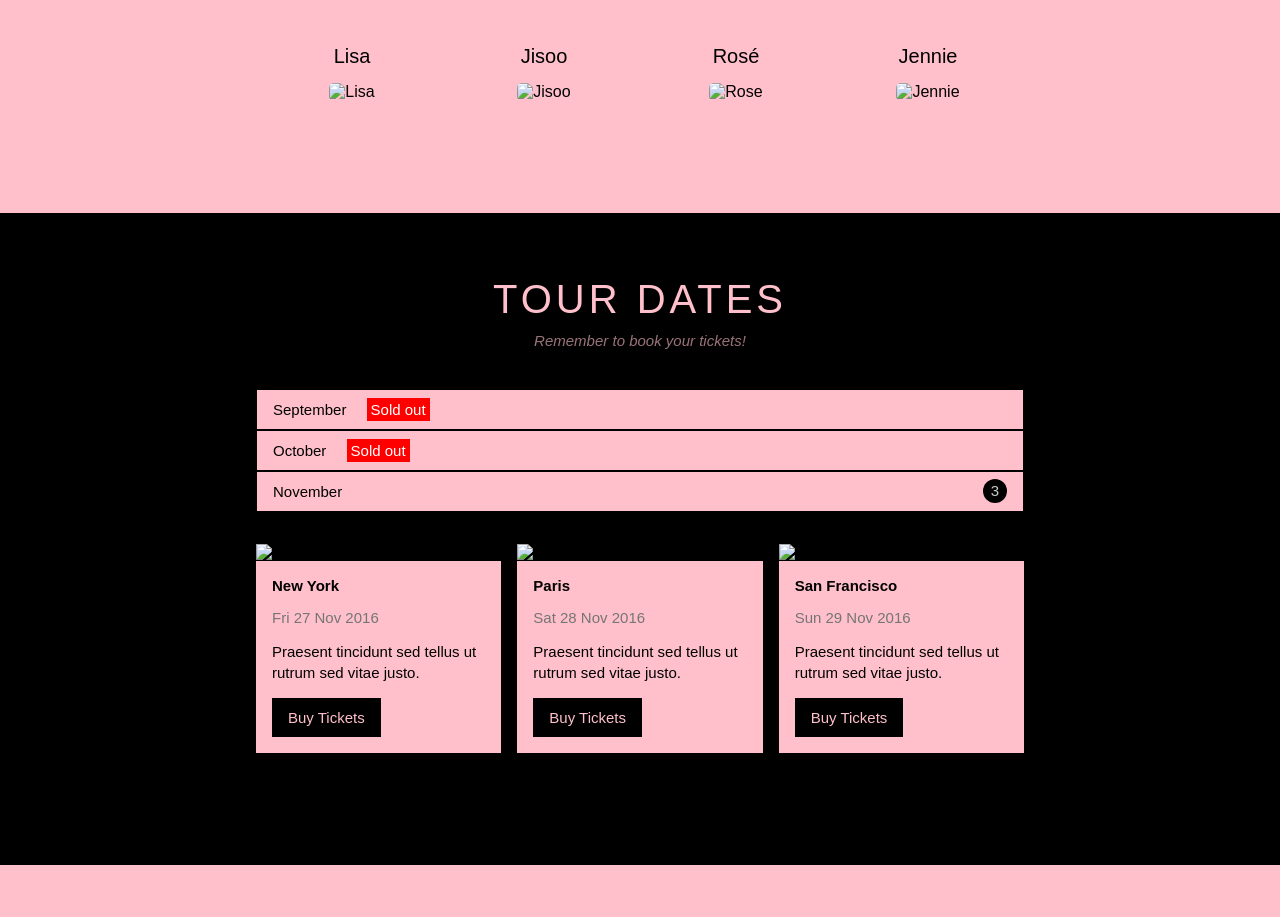
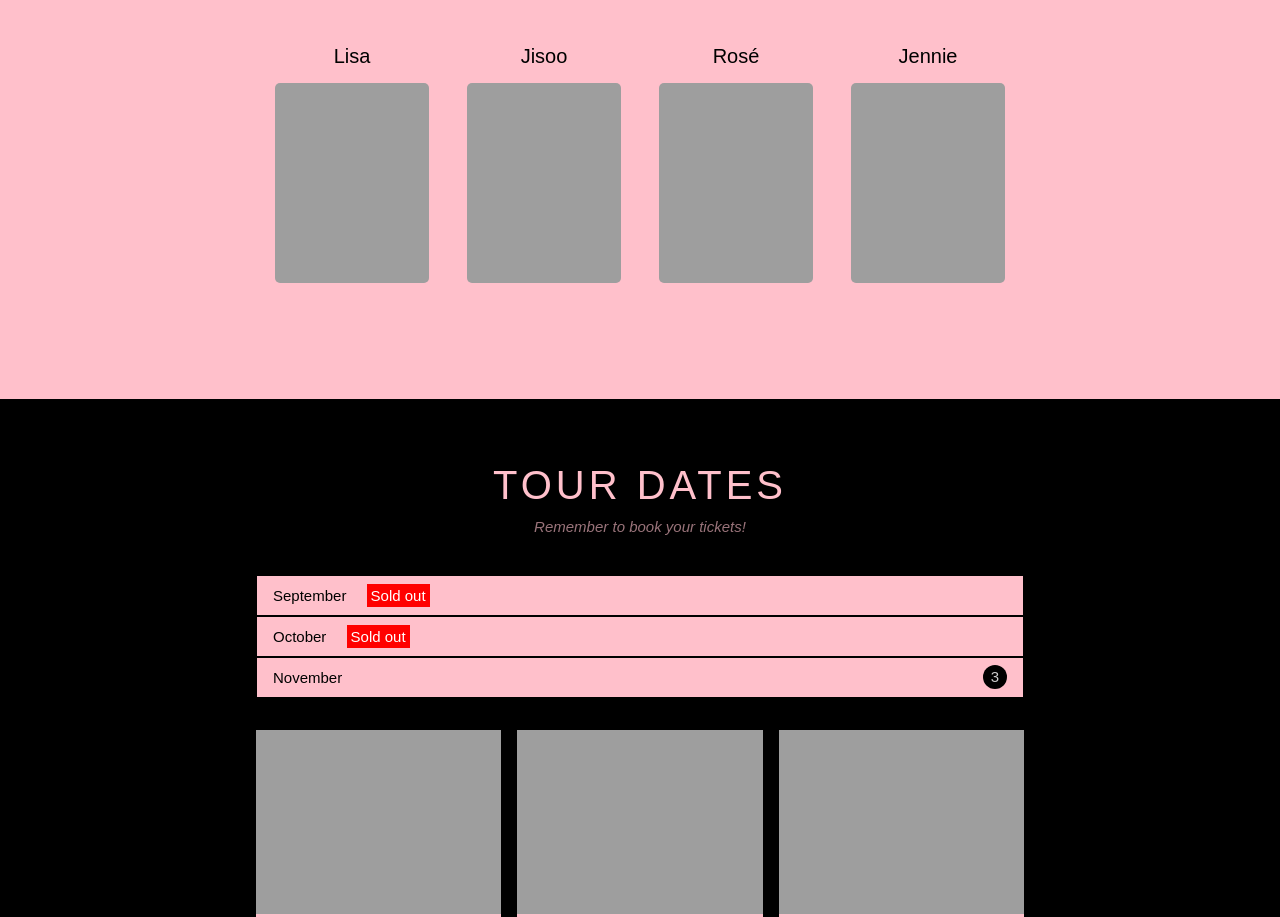
Before and after one commit to kikuchanj1806/BlackPink_Band, a plain HTML site: page index.html in a window 1280 px wide. Shown: the part 1003-1920 px from the top of the page. Drawn offline with Linux system fonts and the light colour scheme; the site is published under a folder, as on GitHub Pages, so addresses that start at the root find nothing.

Commit message:
Update index.html

```diff
--- a/index.html
+++ b/index.html
@@ -59,22 +59,22 @@
             <div class="members-list">
                 <div class="members-item">
                     <div class="members-name">Lisa</div>
-                        <img src="/BlackPink_Band/assets/img/Member/Lisa.jpg" alt="Lisa" class="members-img">
+                        <img src="./assets/img/Member/Lisa.jpg" alt="Lisa" class="members-img">
                 </div>
 
                 <div class="members-item">
                     <div class="members-name">Jisoo</div>
-                        <img src="/BlackPink_Band/assets/img/Member/Jisoo.jpg" alt="Jisoo" class="members-img">
+                        <img src="./assets/img/Member/Jisoo.jpg" alt="Jisoo" class="members-img">
                 </div>
 
                 <div class="members-item">
                     <div class="members-name">Rosé</div>
-                        <img src="/BlackPink_Band/assets/img/Member/Rose.jpg" alt="Rose" class="members-img">
+                        <img src="./assets/img/Member/Rose.jpg" alt="Rose" class="members-img">
                 </div>
 
                 <div class="members-item">
                     <div class="members-name">Jennie</div>
-                        <img src="/BlackPink_Band/assets/img/Member/Jennie.jpg" alt="Jennie" class="members-img">
+                        <img src="./assets/img/Member/Jennie.jpg" alt="Jennie" class="members-img">
                 </div>
                 <div class="clear"></div>
             </div>
@@ -93,7 +93,7 @@
                 <!--Places-->
                 <div class="places-list">
                     <div class="places-item">
-                        <img src="/BlackPink_Band/assets/img/Places/place1.jpg" alt="New York" class="places-img">
+                        <img src="./assets/img/Places/place1.jpg" alt="New York" class="places-img">
                         <div class="places-body">
                             <h3 class="places-heading">New York</h3>
                             <p class="places-time">Fri 27 Nov 2016</p>
@@ -103,7 +103,7 @@
                     </div>
 
                     <div class="places-item">
-                        <img src="/BlackPink_Band/assets/img/Places/place2.jpg" alt="Paris" class="places-img">
+                        <img src="./assets/img/Places/place2.jpg" alt="Paris" class="places-img">
                         <div class="places-body">
                             <h3 class="places-heading">Paris</h3>
                             <p class="places-time">Sat 28 Nov 2016</p>
@@ -113,7 +113,7 @@
                     </div>
 
                     <div class="places-item">
-                        <img src="/BlackPink_Band/assets/img/Places/place3.jpg" alt="San Francisco" class="places-img">
+                        <img src="./assets/img/Places/place3.jpg" alt="San Francisco" class="places-img">
                         <div class="places-body">
                             <h3 class="places-heading">San Francisco</h3>
                             <p class="places-time">Sun 29 Nov 2016</p>
@@ -168,7 +168,7 @@
 
         </div>
         <div class="map-section">
-            <img src="/BlackPink_Band/assets/img/Places/map.jpg" alt="Map">
+            <img src="./assets/img/Places/map.jpg" alt="Map">
         </div>
 
 
```
